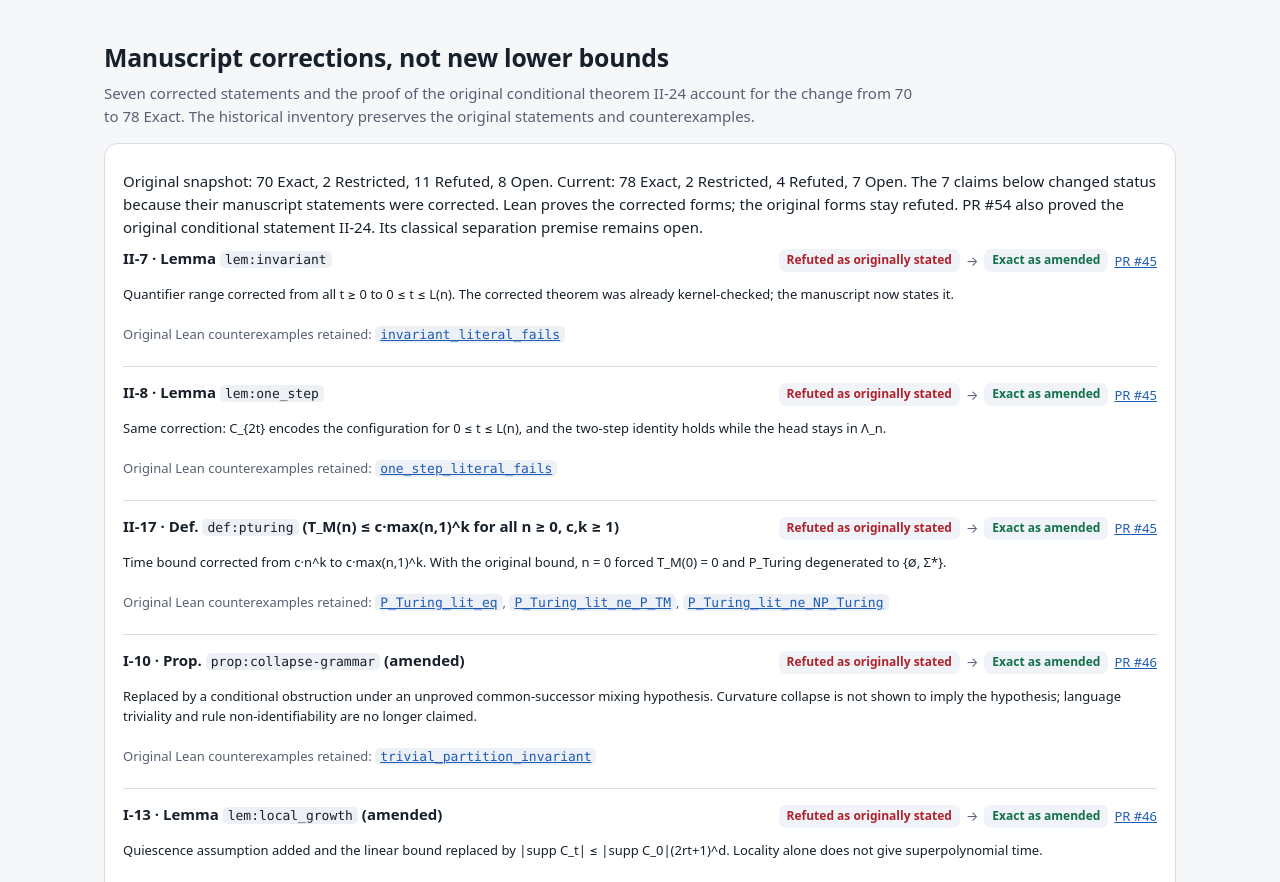
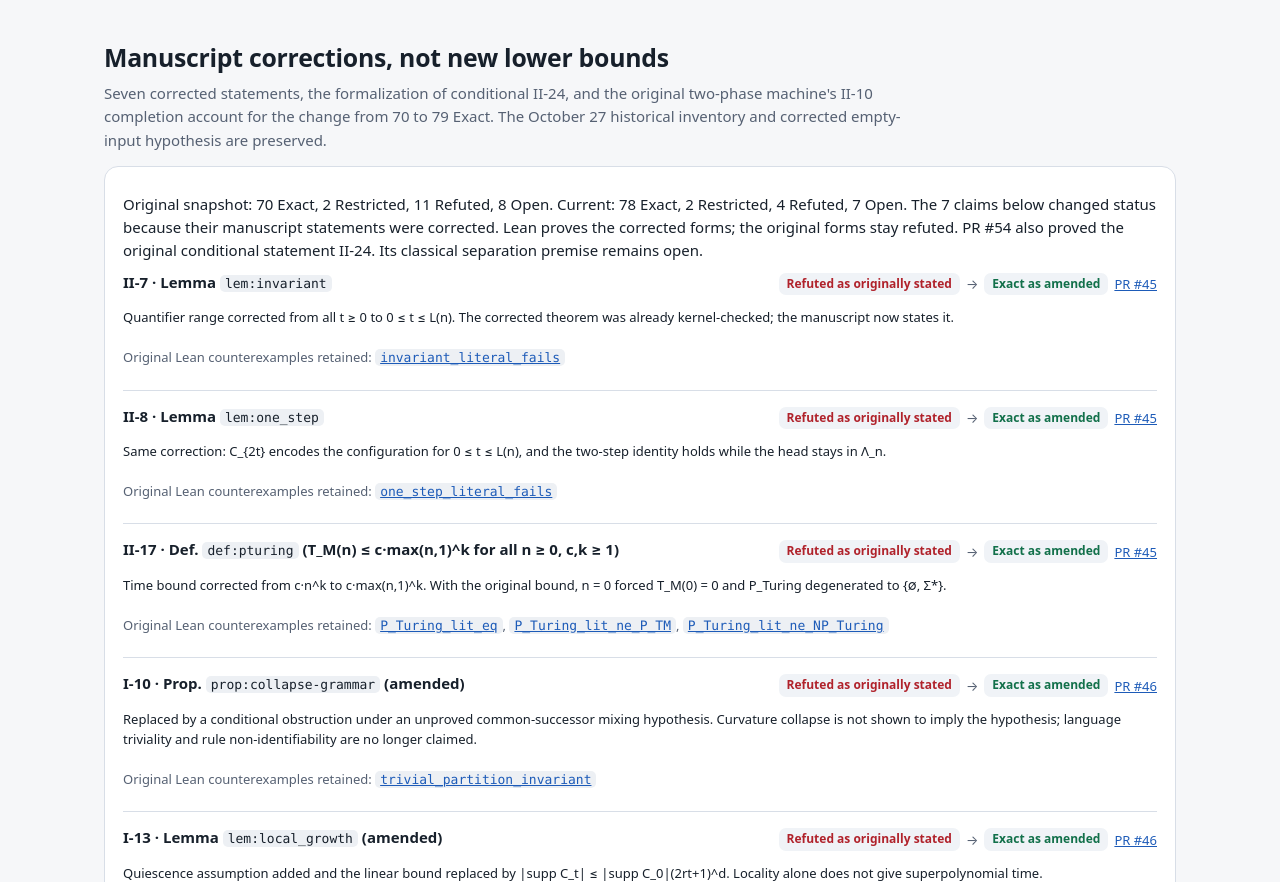
Before and after one commit to rickyjreyes/PVNP, a plain HTML site: page pvnp/dashboard/index.html in a window 1280 px wide. Shown: the part 1260-2142 px from the top of the page. Drawn offline with Linux system fonts and the light colour scheme.

Commit message:
II-10: align pvnp/dashboard/index.html with original-machine completion and 79 exact claims

```diff
--- a/pvnp/dashboard/index.html
+++ b/pvnp/dashboard/index.html
@@ -155,7 +155,7 @@
 
   <section id="corrections" aria-labelledby="corrections-title">
     <h2 id="corrections-title">Manuscript corrections, not new lower bounds</h2>
-    <p class="desc">Seven corrected statements and the proof of the original conditional theorem II-24 account for the change from 70 to 78 Exact. The historical inventory preserves the original statements and counterexamples.</p>
+    <p class="desc">Seven corrected statements, the formalization of conditional II-24, and the original two-phase machine's II-10 completion account for the change from 70 to 79 Exact. The October 27 historical inventory and corrected empty-input hypothesis are preserved.</p>
     <div class="panel" id="amendments"></div>
   </section>
 
```
